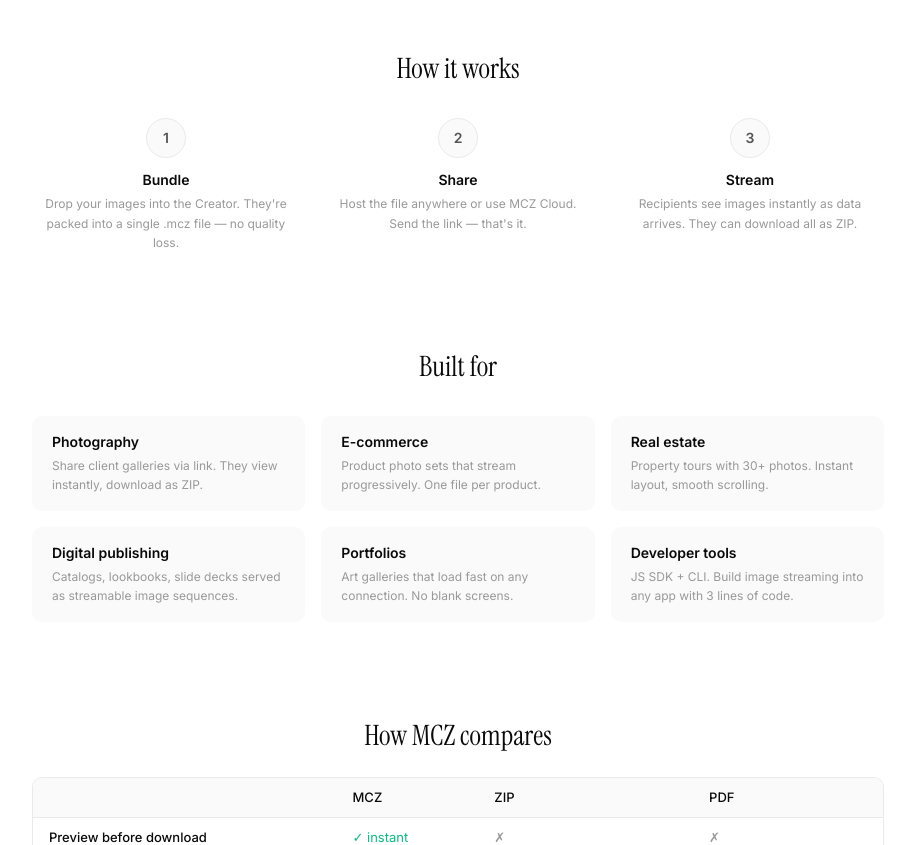
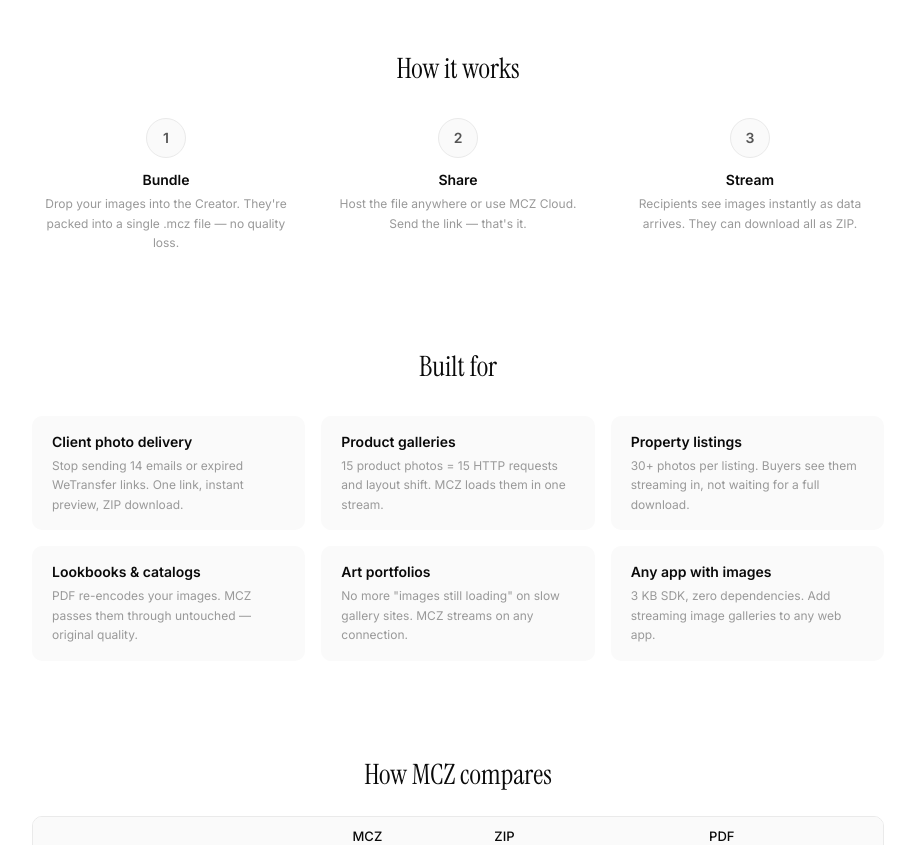
Before and after one commit to nghyane/mcz, an Astro site in the folder site/: page / in a window 1280 px wide. Shown: the part 653-1498 px from the top of the page, without its empty margins (182-1097 px from the left). Built offline with nearby package versions, Linux system fonts and the light colour scheme; Astro itself is replaced by a stand-in of ours.

Commit message:
refactor: use-case copy from real pain points, hero CTA update
- Photography: '14 emails or expired WeTransfer links'
- E-commerce: '15 photos = 15 HTTP requests and layout shift'
- Real estate: 'waiting for a full download'
- Publishing: 'PDF re-encodes your images'
- Portfolios: 'images still loading on slow gallery sites'
- Hero: Try playground + View pricing

Amp-Thread-ID: https://ampcode.com/threads/T-019d16de-bb91-77b3-9ff2-b7b0a91da8b9

```diff
--- a/site/src/pages/index.astro
+++ b/site/src/pages/index.astro
@@ -18,8 +18,8 @@
           <svg width="10" height="10" viewBox="0 0 24 24" fill="none" stroke="currentColor" stroke-width="2.5" stroke-linecap="round" stroke-linejoin="round"><polygon points="5 3 19 12 5 21 5 3"/></svg>
           Try the playground
         </a>
-        <a href="https://github.com/nghyane/mcz" target="_blank" class="h-10 px-5 bg-white text-fg text-[13px] font-medium rounded-lg border border-border inline-flex items-center gap-[7px] no-underline transition-colors hover:bg-bg-sub">
-          View on GitHub
+        <a href="/pricing/" class="h-10 px-5 bg-white text-fg text-[13px] font-medium rounded-lg border border-border inline-flex items-center gap-[7px] no-underline transition-colors hover:bg-bg-sub">
+          View pricing
         </a>
       </div>
     </div>
@@ -69,28 +69,28 @@
     <h2 class="font-serif text-[28px] font-normal leading-tight text-center mb-8">Built for</h2>
     <div class="grid grid-cols-3 gap-4 max-[640px]:grid-cols-1">
       <div class="bg-bg-sub rounded-[10px] px-5 py-4">
-        <h3 class="text-sm font-semibold text-fg mb-1">Photography</h3>
-        <p class="text-xs text-fg3 leading-relaxed">Share client galleries via link. They view instantly, download as ZIP.</p>
+        <h3 class="text-sm font-semibold text-fg mb-1">Client photo delivery</h3>
+        <p class="text-xs text-fg3 leading-relaxed">Stop sending 14 emails or expired WeTransfer links. One link, instant preview, ZIP download.</p>
       </div>
       <div class="bg-bg-sub rounded-[10px] px-5 py-4">
-        <h3 class="text-sm font-semibold text-fg mb-1">E-commerce</h3>
-        <p class="text-xs text-fg3 leading-relaxed">Product photo sets that stream progressively. One file per product.</p>
+        <h3 class="text-sm font-semibold text-fg mb-1">Product galleries</h3>
+        <p class="text-xs text-fg3 leading-relaxed">15 product photos = 15 HTTP requests and layout shift. MCZ loads them in one stream.</p>
       </div>
       <div class="bg-bg-sub rounded-[10px] px-5 py-4">
-        <h3 class="text-sm font-semibold text-fg mb-1">Real estate</h3>
-        <p class="text-xs text-fg3 leading-relaxed">Property tours with 30+ photos. Instant layout, smooth scrolling.</p>
+        <h3 class="text-sm font-semibold text-fg mb-1">Property listings</h3>
+        <p class="text-xs text-fg3 leading-relaxed">30+ photos per listing. Buyers see them streaming in, not waiting for a full download.</p>
       </div>
       <div class="bg-bg-sub rounded-[10px] px-5 py-4">
-        <h3 class="text-sm font-semibold text-fg mb-1">Digital publishing</h3>
-        <p class="text-xs text-fg3 leading-relaxed">Catalogs, lookbooks, slide decks served as streamable image sequences.</p>
+        <h3 class="text-sm font-semibold text-fg mb-1">Lookbooks & catalogs</h3>
+        <p class="text-xs text-fg3 leading-relaxed">PDF re-encodes your images. MCZ passes them through untouched — original quality.</p>
       </div>
       <div class="bg-bg-sub rounded-[10px] px-5 py-4">
-        <h3 class="text-sm font-semibold text-fg mb-1">Portfolios</h3>
-        <p class="text-xs text-fg3 leading-relaxed">Art galleries that load fast on any connection. No blank screens.</p>
+        <h3 class="text-sm font-semibold text-fg mb-1">Art portfolios</h3>
+        <p class="text-xs text-fg3 leading-relaxed">No more "images still loading" on slow gallery sites. MCZ streams on any connection.</p>
       </div>
       <div class="bg-bg-sub rounded-[10px] px-5 py-4">
-        <h3 class="text-sm font-semibold text-fg mb-1">Developer tools</h3>
-        <p class="text-xs text-fg3 leading-relaxed">JS SDK + CLI. Build image streaming into any app with 3 lines of code.</p>
+        <h3 class="text-sm font-semibold text-fg mb-1">Any app with images</h3>
+        <p class="text-xs text-fg3 leading-relaxed">3 KB SDK, zero dependencies. Add streaming image galleries to any web app.</p>
       </div>
     </div>
   </section>
```
